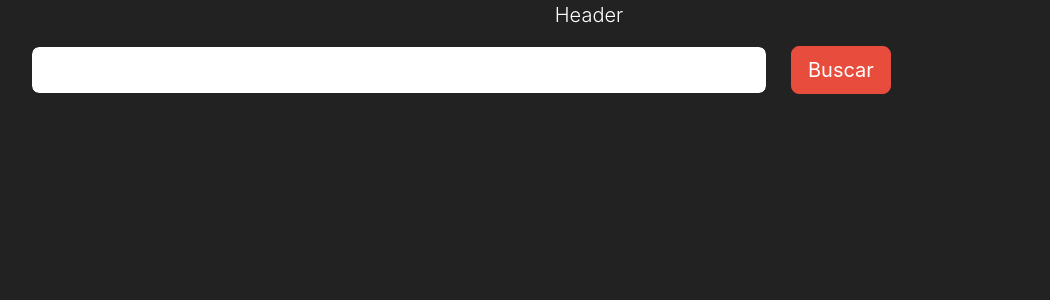
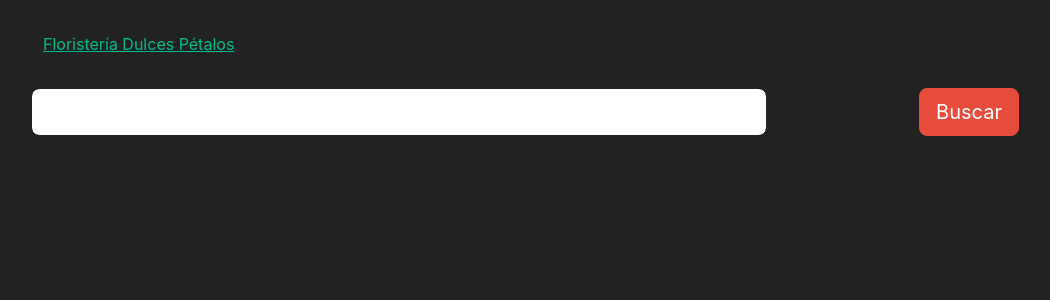
Before and after one commit to inesVR/ejercicio-entrevista, a React (Create React App) app: page / in a window 1280 px wide. Shown: the top 300 px of the page, without its empty margins (51-1101 px from the left). Built offline with nearby package versions, Linux system fonts and the light colour scheme.

Commit message:
ultimo commit, no e conseguido el objetivo

```diff
--- a/src/App.js
+++ b/src/App.js
@@ -88,16 +88,20 @@ class App extends Component {
   render(){
     return (
       <div className="App container">
-        <div className="jumbotron">
-          <p className="lead text-center">Header</p>
+        <div className="navbar">
+          <div className='container'>
+            <a href="../" class="navbar">Floristería Dulces Pétalos</a>
+          </div>
         </div>
         <div className="jumbotron">
-          <p className="lead text-center"></p>
-          <Buscador
-            datosDeBusqueda={this.datosDeBusqueda}
-          />
+          <p className="lead text-center">
+            <Buscador
+              datosDeBusqueda={this.datosDeBusqueda}
+            />
+          </p>
+
         </div>
-        {this.state.termino}
+
         <div className="row justify-content-center">
           <Resultados
             imagenes = {this.state.imagenes}
--- a/src/componentes/imagen.js
+++ b/src/componentes/imagen.js
@@ -1,9 +1,8 @@
 import React from 'react';
-
 const Imagen = (props) =>{
 
     //const {imgUrl,name,binomialName,price,wateringsPerWeek,fertilizerType,heightInCm} = props.imagen;
-    const {largeImageURL,likes,previewURL,tags,views} = props.imagen;
+    const {largeImageURL,likes,previewURL,tags,views,id} = props.imagen;
     //<img src={imgUrl} alt={name} className="card-img-top"></img>
 /*<p className='card-text'>{name}</p>
                     <p className='card-text'>{price}</p>*/
@@ -12,9 +11,9 @@ const Imagen = (props) =>{
             <div className="card">
                 <img src={previewURL} alt={tags} className="card-img-top"></img>
                 <div className="card-body">
+                    <p className='card-text'>Likes: {likes}</p>
 
-
-                    <a href={largeImageURL} target='_blank' className='btn btn-primary btn-block'>Ver Imagen</a>
+                    <a href='./componentes/Producto'id={id} target='_blank' className='btn btn-primary btn-block'>Ver Imagen</a>
                 </div>
 
             </div>
```
Also changed, not shown: src/componentes/Producto.js (added, +20 -0 lines).
